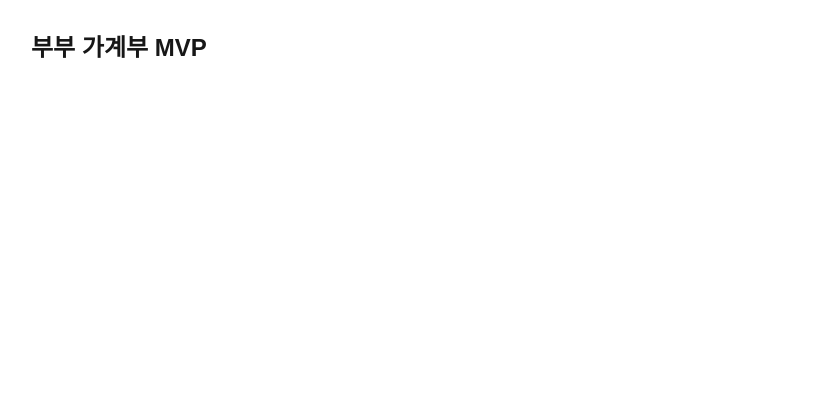
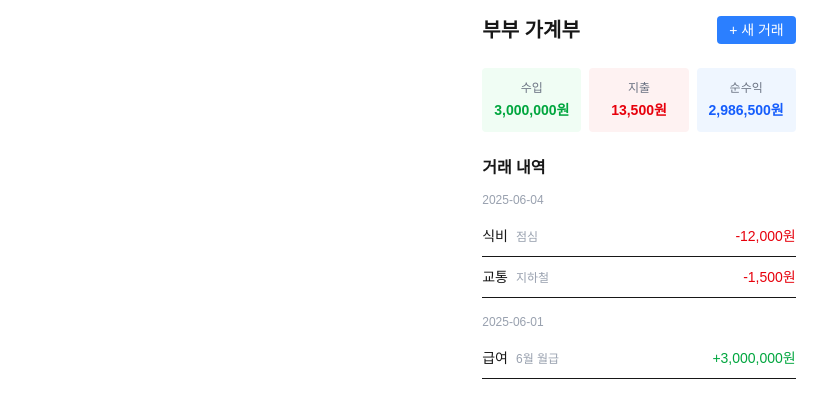
Before and after one commit to jang4353/household-budget, a Next.js app: page / in a window 1280 px wide. Shown: the top 418 px of the page, without its empty margins (1-828 px from the left). Built offline with nearby package versions, Linux system fonts and the light colour scheme.

Commit message:
feat : add static budget dashboard

```diff
--- a/app/page.js
+++ b/app/page.js
@@ -1,7 +1,62 @@
 export default function Home() {
+  const transactions = [
+    { id: 1, date: '2025-06-04', category: '식비', memo: '점심', amount: 12000, type: 'expense' },
+    { id: 2, date: '2025-06-04', category: '교통', memo: '지하철', amount: 1500, type: 'expense' },
+    { id: 3, date: '2025-06-01', category: '급여', memo: '6월 월급', amount: 3000000, type: 'income' },
+  ];
+
+  const income = transactions.filter(t => t.type === 'income').reduce((s, t) => s + t.amount, 0);
+  const expense = transactions.filter(t => t.type === 'expense').reduce((s, t) => s + t.amount, 0);
+  const balance = income - expense;
+  const fmt = (n) => n.toLocaleString('ko-KR') + '원';
+
+  const grouped = transactions.reduce((acc, t) => {
+    (acc[t.date] ??= []).push(t);
+    return acc;
+  }, {});
+
   return (
-    <main className="p-8">
-      <h1 className="text-2xl font-bold">부부 가계부 MVP</h1>
+    <main className="max-w-md mx-auto p-4">
+      <div className="flex justify-between items-center mb-6">
+        <h1 className="text-xl font-bold">부부 가계부</h1>
+        <button className="bg-blue-500 text-white px-3 py-1 rounded text-sm">+ 새 거래</button>
+      </div>
+
+      <div className="grid grid-cols-3 gap-2 mb-6 text-center">
+        <div className="bg-green-50 p-3 rounded">
+          <p className="text-xs text-gray-500 mb-1">수입</p>
+          <p className="text-green-600 font-bold text-sm">{fmt(income)}</p>
+        </div>
+        <div className="bg-red-50 p-3 rounded">
+          <p className="text-xs text-gray-500 mb-1">지출</p>
+          <p className="text-red-600 font-bold text-sm">{fmt(expense)}</p>
+        </div>
+        <div className="bg-blue-50 p-3 rounded">
+          <p className="text-xs text-gray-500 mb-1">순수익</p>
+          <p className="text-blue-600 font-bold text-sm">{fmt(balance)}</p>
+        </div>
+      </div>
+
+      <h2 className="text-base font-semibold mb-3">거래 내역</h2>
+      {Object.entries(grouped)
+        .sort(([a], [b]) => b.localeCompare(a))
+        .map(([date, items]) => (
+          <div key={date} className="mb-4">
+            <p className="text-xs text-gray-400 mb-2">{date}</p>
+            {items.map(t => (
+              <div key={t.id} className="flex justify-between items-center border-b py-2">
+                <div>
+                  <span className="font-medium text-sm">{t.category}</span>
+                  <span className="text-gray-400 text-xs ml-2">{t.memo}</span>
+                </div>
+                <span className={`text-sm font-medium ${t.type === 'income' ? 'text-green-600' : 'text-red-600'}`}>
+                  {t.type === 'income' ? '+' : '-'}{fmt(t.amount)}
+                </span>
+              </div>
+            ))}
+          </div>
+        ))
+      }
     </main>
   );
 }
```
